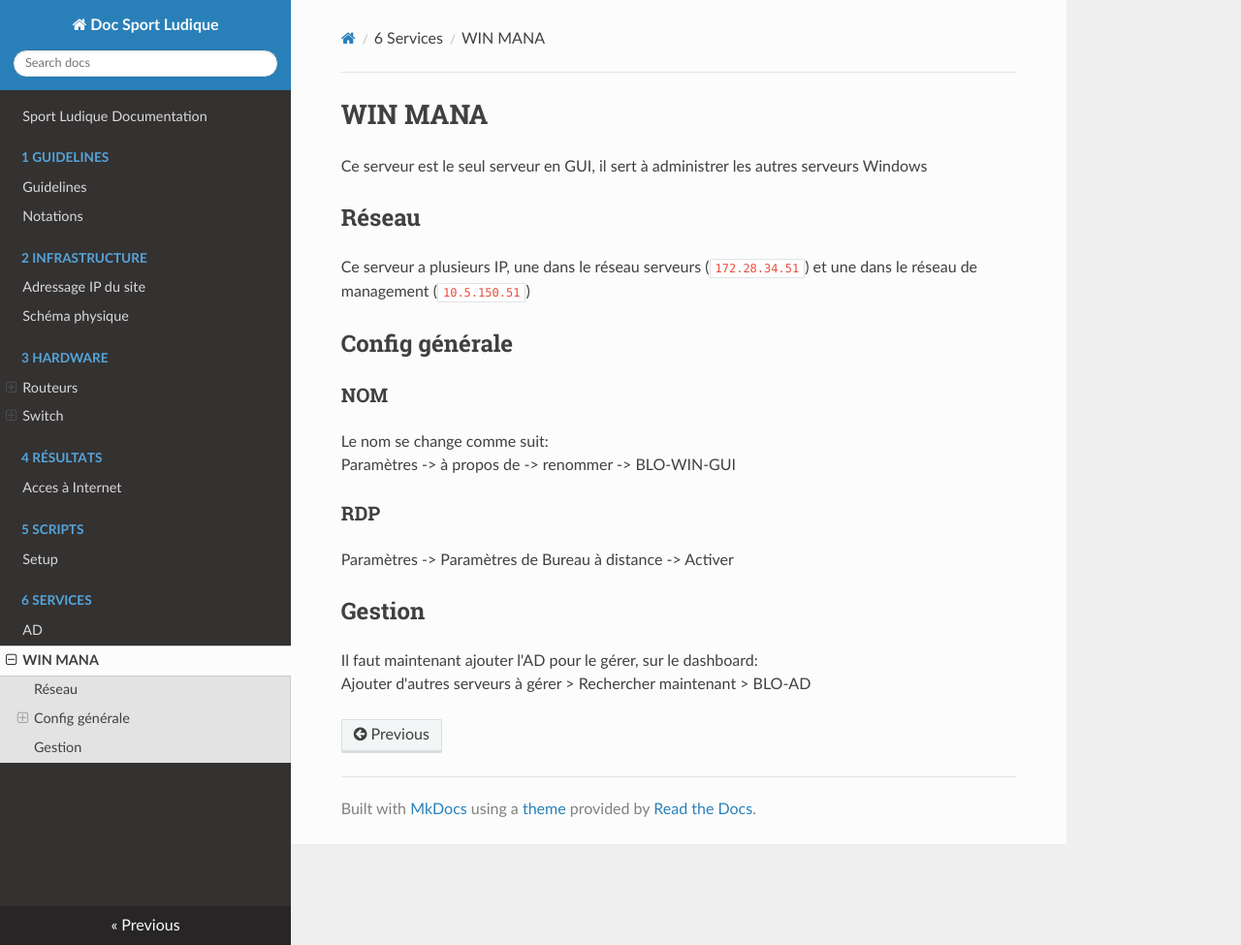
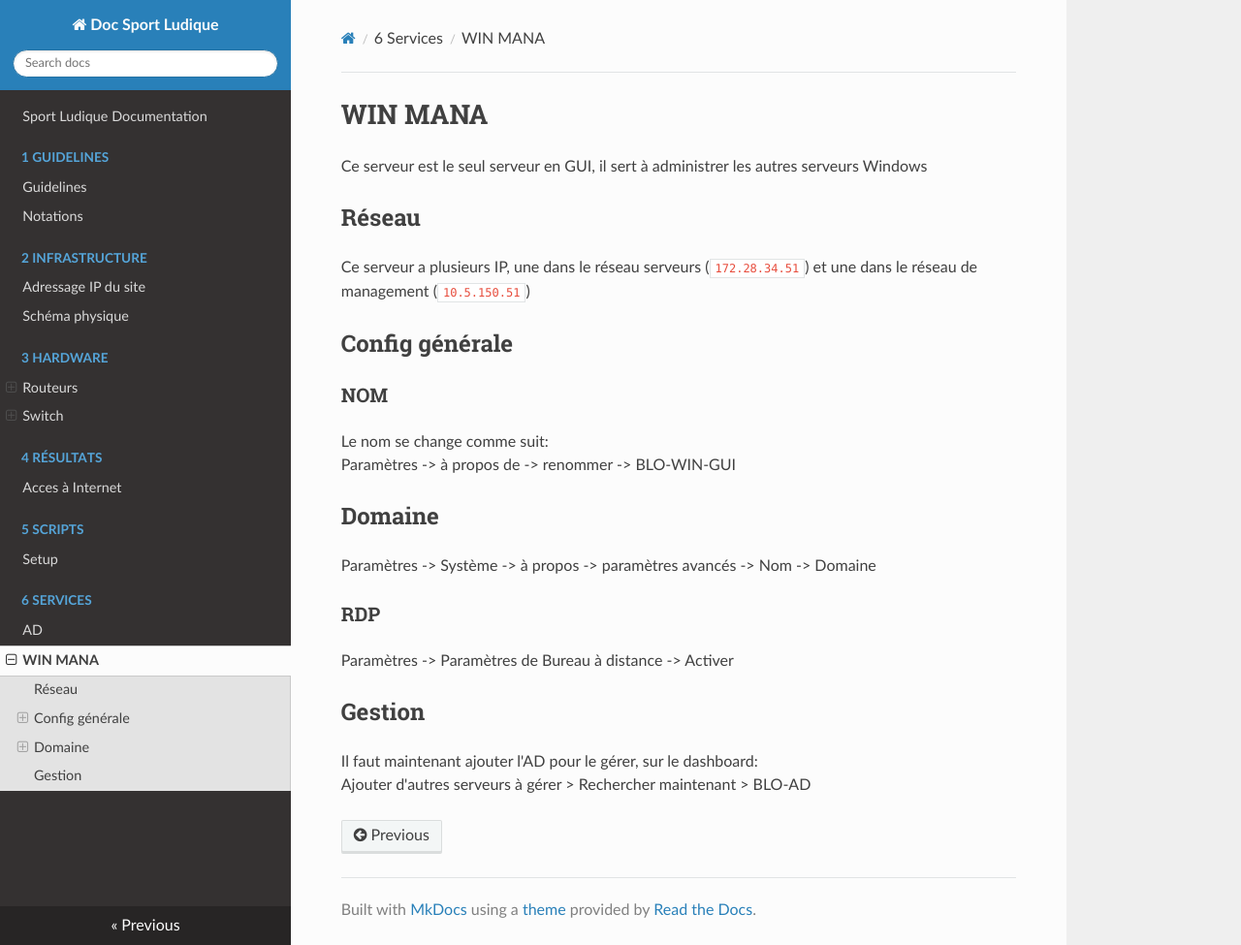
Before and after one commit to DSISportLudique/SportLudique2Doc, an MkDocs documentation site: the page built from docs/6 - Services/WINMANA.md, in a window 1280 px wide and 975 px high. Shown: the whole window at 97% size. Built offline with MkDocs 1.6.1, drawn with Linux system fonts in a browser that asks for light colours; nearby versions of some CDN libraries.

Commit message:
doc to change domain

```diff
--- a/docs/6 - Services/WINMANA.md
+++ b/docs/6 - Services/WINMANA.md
@@ -12,6 +12,9 @@ Ce serveur a plusieurs IP, une dans le réseau serveurs (`172.28.34.51`) et une
 Le nom se change comme suit:
 Paramètres -> à propos de -> renommer -> BLO-WIN-GUI
 
+## Domaine
+Paramètres -> Système -> à propos -> paramètres avancés -> Nom -> Domaine
+
 ### RDP
 Paramètres -> Paramètres de Bureau à distance -> Activer
 
```
